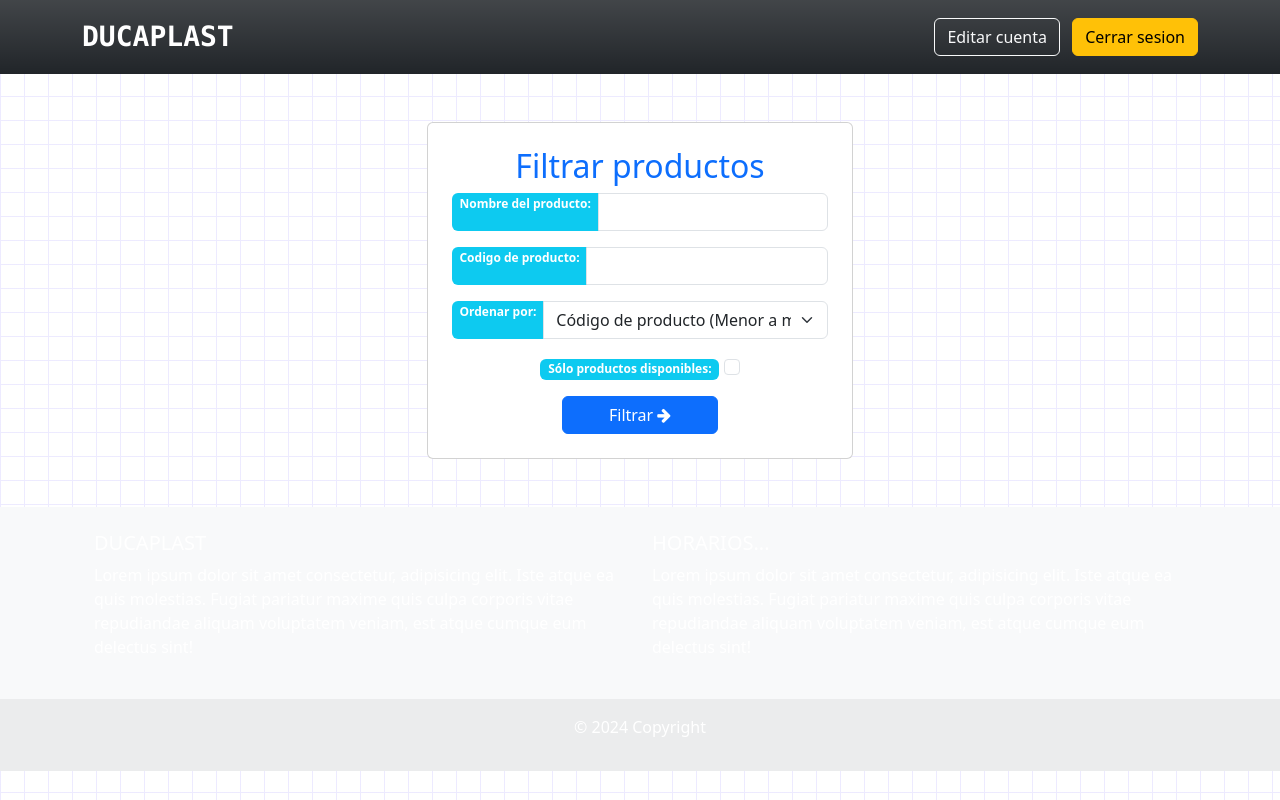
After one commit to DavidMojica/ducaplast-ecommerce, a Django app: page /productos/ in a window 1280 px wide. The commit adds this page. Run offline with Django 5.2, Linux system fonts and the light colour scheme; the visitor is signed in with stand-in values (Sample User, id 1); data that the repository does not hold is empty; some libraries are stand-ins or nearby versions.

Commit message:
Product layouting

```diff
--- a/ducaplast/urls.py
+++ b/ducaplast/urls.py
@@ -31,6 +31,7 @@ urlpatterns = [
     path('orders/<str:filtered>',views.Orders, name="filtered_orders"),
     path('order_detail/<int:order>/', views.OrderDetail, name="order_detail"),
     path('users/', views.Users, name="users"),
-    path('user_detail/<int:userid>/', views.UserDetail, name="user_detail")
+    path('user_detail/<int:userid>/', views.UserDetail, name="user_detail"),
+    path('productos/', views.Productos, name ="productos")
 
 ]
--- a/main/templates/base.html
+++ b/main/templates/base.html
@@ -27,6 +27,7 @@
                       <li class=""><a href="/orders/historial" class="nav-link px-2 text-white">Facturas</a></li>
                       <li class=""><a href="/registro" class="nav-link px-2 text-white">Registrar</a></li>
                       <li class=""><a href="/users" class="nav-link px-2 text-white">Usuarios</a></li>
+                      <li class=""><a href="/productos" class="nav-link px-2 text-white">Productos</a></li>
                       <li class=""><a href="" class="nav-link px-2 text-white">Estadísticas</a></li>
                       {% elif user.tipo_usuario_id == 2 %}
                       <li class=""><a href="/catalogo" class="nav-link px-2 text-white">Catálogo</a></li>
--- /dev/null
+++ b/main/templates/productos.html
@@ -0,0 +1,31 @@
+{% extends 'base.html' %}
+{% block content %}
+<main>
+    <section id="filterContainer" class="m-auto card p-4 col-md-6 col-lg-4 rounded-lg base my-5">
+        <form action="" method="GET" class="text-center filter-form">
+            <h2 class="text-primary font-weight-bold">Filtrar productos</h2>
+            <article class="input-group mb-3">
+                <span class="badge bg-info">{{form.nombre.label_tag}}</span>
+                {{form.nombre}}
+            </article>
+            <article class="input-group mb-3">
+                <span class="badge bg-info">{{form.id.label_tag}}</span>
+                {{form.id}}
+            </article>
+            <article class="input-group mb-3">
+                <span class="badge bg-info">{{form.ordenar.label_tag}}</span>
+                {{form.ordenar}}
+            </article>
+            <article class=" mb-3">
+                <span class="badge bg-info mr-2">{{form.disponibles.label_tag}}</span>
+                {{form.disponibles}}
+            </article>
+            <button type="submit" class="btn btn-primary col-md-5">Filtrar <i class="fa fa-arrow-right"></i></button>
+        </form>
+    </section>
+
+
+
+
+</main>
+{% endblock %}
--- a/main/views.py
+++ b/main/views.py
@@ -38,6 +38,7 @@ HTMLORDERS = "orders.html"
 HTMLORDERDETAIL = "order_detail.html"
 HTMLUSERS = "users.html"
 HTMLUSERDETAIL = "user_detail.html"
+HTMLPRODUCTOS = "productos.html"
 
 #Notificaciones
 EXITO_1 = "El usuario ha sido creado correctamente."
@@ -164,7 +165,65 @@ def updateCart(request, pedido, productos_modificados):
     pedido.save()
     return carrito
 
+def filtrar_productos(request):
+    form = FiltrarProductos(request.GET)
+    productos = Producto.objects.order_by('id')
+
+    if form.is_valid():
+        id_producto = form.cleaned_data.get('id')
+        nombre = form.cleaned_data.get('nombre')
+        ordenar = form.cleaned_data.get('ordenar')
+        disponibles = form.cleaned_data.get('disponibles')
+
+        # Extraer los datos
+        if ordenar:
+            if ordenar == '1':
+                productos = Producto.objects.order_by('-id')
+            elif ordenar == '2':
+                productos = Producto.objects.order_by('descripcion')
+            elif ordenar == '3':
+                productos = Producto.objects.order_by('-descripcion')
+            elif ordenar == '4':
+                productos = productos.annotate(precio_num=Cast('precio', FloatField())).order_by('-precio_num')
+            elif ordenar == '5':
+                productos = productos.annotate(precio_num=Cast('precio', FloatField())).order_by('precio_num')
+            else:
+                pass
+
+        # Filtrar los datos
+        if id_producto:
+            productos = productos.filter(id=id_producto)
+
+        if nombre:
+            productos = productos.filter(descripcion__icontains=nombre)
+
+        # Filtrar por disponibilidad
+        if disponibles:
+            productos = productos.filter(cantidad__gt=0)
+
+    return productos
 #-------------Views-----------#
+#Super
+@login_required
+def Productos(request):
+    form = FiltrarProductos(request.GET)
+    productos = filtrar_productos(request)
+    PRODUCTOS_POR_PAGINA = 18
+    paginator = Paginator(productos, PRODUCTOS_POR_PAGINA)
+    page_number = request.GET.get('page')
+
+    try:
+        productos_paginados = paginator.page(page_number)
+    except PageNotAnInteger:
+        productos_paginados = paginator.page(1)
+    except EmptyPage:
+        productos_paginados = paginator.page(paginator.num_pages)
+
+    data = {'form': form, 'productos': productos_paginados}
+
+    return render(request, HTMLPRODUCTOS, {**data})
+
+#Super
 @login_required
 def UserDetail(request, userid):
     user = get_object_or_404(Usuarios, pk=userid)
@@ -196,6 +255,7 @@ def UserDetail(request, userid):
 
     return render(request, HTMLUSERDETAIL, {**data})
 
+#super
 @login_required
 def Users(request):
     msg = ""
```
